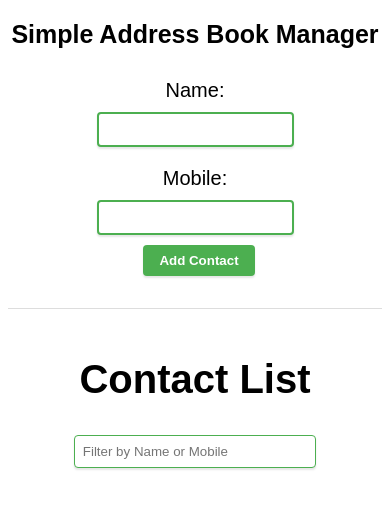
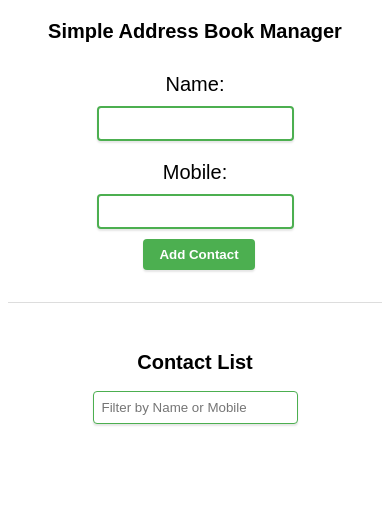
Before and after one commit to Jamiu10012/simple-address-manager, a plain HTML site: page index.html in a window 390 px wide. Drawn offline with Linux system fonts and the light colour scheme.

Commit message:
edit things

```diff
--- a/style.css
+++ b/style.css
@@ -103,8 +103,9 @@ th {
   .title-h1 {
     margin: 20px 0;
   }
-  h1 {
-    font-size: 25px;
+  h1,
+  h2 {
+    font-size: 20px;
   }
   label {
     margin: 10px 0;
@@ -114,4 +115,8 @@ th {
   input[type="tel"] {
     margin: 0 0 10px;
   }
+
+  input[type="text"]#filter {
+    width: 50%;
+  }
 }
```
